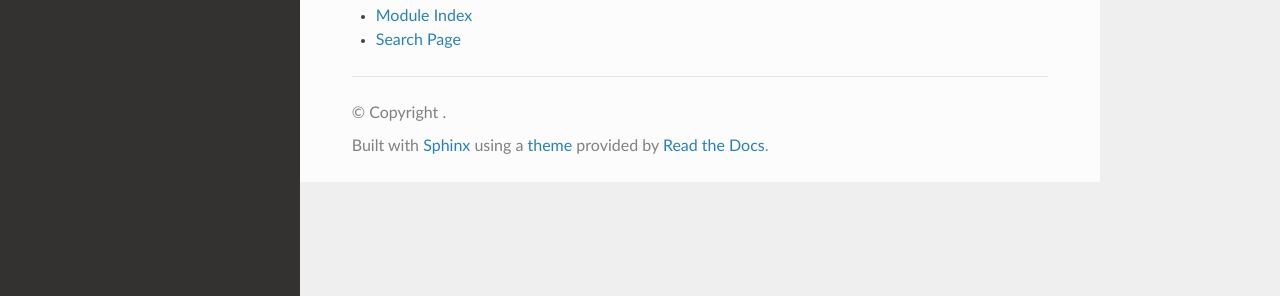
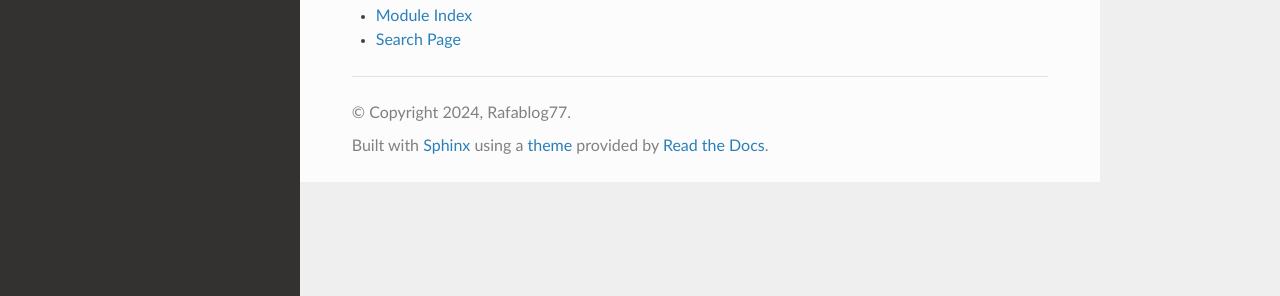
Before and after one commit to rafablog77/MathLamp, a Sphinx documentation site: the page built from docs/index.rst, in a window 1280 px wide. Shown: the part 289-585 px from the top of the page. Built offline with Sphinx 7.4.7 and the Read the Docs theme 2.0.0, drawn with Linux system fonts in a browser that asks for light colours.

Commit message:
Update conf.py

```diff
--- a/docs/conf.py
+++ b/docs/conf.py
@@ -1,4 +1,5 @@
 project = 'MathLamp'
 author = 'Rafablog77'
+copyright = '2024, Rafablog77'
 extentions = ['sphinx_rtd_theme']
 html_theme = 'sphinx_rtd_theme'
```
